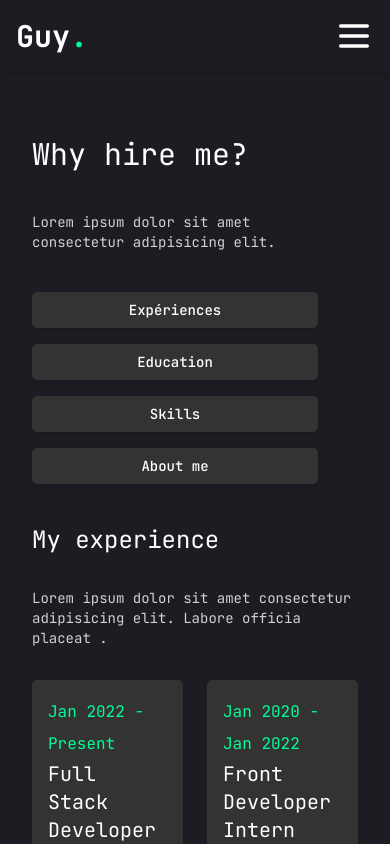
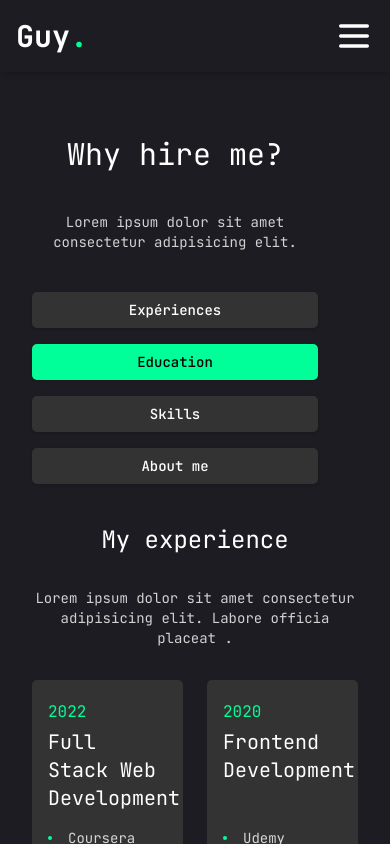
Before and after one commit to guyevaristebade/Portefolio_V2, a Next.js app: page /resume in a window 390 px wide. Both pictures are taken after a click on the button "Education". Shown: the top 844 px of the page. Built offline with nearby package versions, Linux system fonts and the light colour scheme.

Commit message:
resume en cours

```diff
--- a/app/resume/page.tsx
+++ b/app/resume/page.tsx
@@ -1,8 +1,11 @@
 "use client";
 import Experience from "@/components/Experience";
+import Education from "@/components/Education";
 import Spacing from "@/components/Spacing";
 import { Button } from "@/components/ui/button";
+import { cn } from "@/lib/utils";
 import React, { useState } from "react";
+import Skills from "@/components/Skills";
 
 const ResumePage = () => {
   const [onglet, setOnglet] = useState<string>("experience");
@@ -12,33 +15,45 @@ const ResumePage = () => {
   };
   return (
     <div className="grid grid-cols-1 gap-10 md:grid-cols-3">
-      <div className="flex flex-col gap-10 col-span-1">
-        <h1 className="text-3xl ">Why hire me?</h1>
-        <p className="text-sm text-white/80">
+      <div className="flex flex-col justify-center md:justify-start  gap-10 col-span-1">
+        <h1 className="text-3xl text-center md:text-start">Why hire me?</h1>
+        <p className="text-sm text-white/80 text-center md:text-start">
           Lorem ipsum dolor sit amet consectetur adipisicing elit.
         </p>
         <div className="flex flex-col gap-4">
           <Button
             onClick={() => handleOngletChange("experience")}
-            className="bg-[#333] rounded-[5px] hover:bg-accent hover:text-black duration-500 "
+            className={cn(
+              "bg-[#333] rounded-[5px]  hover:text-white duration-500 ",
+              onglet === "experience" && "bg-accent text-black"
+            )}
           >
             Expériences
           </Button>
           <Button
             onClick={() => handleOngletChange("education")}
-            className="bg-[#333] rounded-[5px] hover:bg-accent hover:text-black duration-500 "
+            className={cn(
+              "bg-[#333] rounded-[5px]  hover:text-white duration-500 ",
+              onglet === "education" && "bg-accent text-black"
+            )}
           >
             Education
           </Button>
           <Button
             onClick={() => handleOngletChange("skills")}
-            className="bg-[#333] rounded-[5px] hover:bg-accent hover:text-black duration-500 "
+            className={cn(
+              "bg-[#333] rounded-[5px]  hover:text-white duration-500 ",
+              onglet === "skills" && "bg-accent text-black"
+            )}
           >
             Skills
           </Button>
           <Button
             onClick={() => handleOngletChange("about-me")}
-            className="bg-[#333] rounded-[5px] hover:bg-accent hover:text-black duration-500 "
+            className={cn(
+              "bg-[#333] rounded-[5px]  hover:text-white duration-500 ",
+              onglet === "about-me" && "bg-accent text-black"
+            )}
           >
             About me
           </Button>
@@ -46,9 +61,8 @@ const ResumePage = () => {
       </div>
       <div className="col-span-2">
         {onglet === "experience" && <Experience />}
-        {onglet === "education" && <Experience />}
-        {onglet === "skill" && <Experience />}
-        {onglet === "about-me" && <Experience />}
+        {onglet === "education" && <Education />}
+        {onglet === "skills" && <Skills />}
       </div>
       <Spacing size="md" />
     </div>
--- /dev/null
+++ b/components/Education.tsx
@@ -0,0 +1,59 @@
+import React from "react";
+import EducationCard from "./EducationCard";
+
+const Education = () => {
+  const educations = [
+    {
+      title: "Full Stack Web Development",
+      plateform: "Coursera",
+      date: "2022",
+    },
+    {
+      title: "Frontend Development",
+      plateform: "Udemy",
+      date: "2020",
+    },
+    {
+      title: "UX/UI Design",
+      plateform: "Interaction Design Foundation",
+      date: "2019",
+    },
+    {
+      title: "Cloud Computing Basics",
+      plateform: "edX",
+      date: "2018",
+    },
+    {
+      title: "Web Development",
+      plateform: "Codecademy",
+      date: "2017",
+    },
+    {
+      title: "Introduction to Programming",
+      plateform: "Khan Academy",
+      date: "2016",
+    },
+  ];
+
+  return (
+    <div className="flex flex-col gap-8">
+      <h2 className="text-2xl text-center md:text-start">My experience</h2>
+      <p className="text-sm text-white/80 text-center md:text-start">
+        Lorem ipsum dolor sit amet consectetur adipisicing elit. Labore officia
+        placeat .
+      </p>
+      <div className="grid grid-cols-2 gap-6 md:grid-cols-2 max-h-[400px] overflow-auto">
+        {educations.map((education, index) => (
+          <EducationCard
+            key={index}
+            date={education.date}
+            title={education.title}
+            plateform={education.plateform}
+          />
+        ))}
+      </div>
+    </div>
+  );
+};
+
+export default Education;
--- /dev/null
+++ b/components/EducationCard.tsx
@@ -0,0 +1,23 @@
+import React from "react";
+
+interface EducationCardProps {
+  date: string;
+  title: string;
+  plateform: string;
+}
+const EducationCard = ({ date, title, plateform }: EducationCardProps) => {
+  return (
+    <div className="bg-[#333] p-4 rounded-[5px] flex flex-col justify-between gap-4">
+      <div>
+        <h3 className="text-accent">{date}</h3>
+        <p className="text-xl">{title}</p>
+      </div>
+      <div className="flex items-center gap-4">
+        <span className="h-1 w-1 rounded-full bg-accent"></span>
+        <p className="text-white/80 text-sm">{plateform}</p>
+      </div>
+    </div>
+  );
+};
+
+export default EducationCard;
--- a/components/Experience.tsx
+++ b/components/Experience.tsx
@@ -1,4 +1,5 @@
 import React from "react";
+// import EducationCard from "./ExperienceCard";
 import ExperienceCard from "./ExperienceCard";
 
 const Experience = () => {
@@ -37,8 +38,8 @@ const Experience = () => {
 
   return (
     <div className="flex flex-col gap-8">
-      <h2 className="text-2xl">My experience</h2>
-      <p className="text-sm text-white/80">
+      <h2 className="text-2xl text-center md:text-start">My experience</h2>
+      <p className="text-sm text-white/80 text-center md:text-start">
         Lorem ipsum dolor sit amet consectetur adipisicing elit. Labore officia
         placeat .
       </p>
--- /dev/null
+++ b/components/Skills.tsx
@@ -0,0 +1,36 @@
+import React from "react";
+import GithubIcons from "./icons/GithubIcons";
+
+const Skills = () => {
+  const skills = [
+    <GithubIcons key="github" />,
+    <GithubIcons key="github-2" />,
+    <GithubIcons key="github-3" />,
+    <GithubIcons key="github-4" />,
+    <GithubIcons key="github-5" />,
+    <GithubIcons key="github-6" />,
+    <GithubIcons key="github-7" />,
+    <GithubIcons key="github-8" />,
+  ];
+  return (
+    <div className="flex flex-col gap-8">
+      <h2 className="text-2xl text-center md:text-start">My skills</h2>
+      <p className="text-sm text-white/80 text-center md:text-start">
+        Lorem ipsum dolor sit amet consectetur adipisicing elit. Labore officia
+        placeat .
+      </p>
+      <div className="grid grid-cols-2 md:grid-cols-3 lg:grid-cols-4 gap-4 max-h-[400px] overflow-auto">
+        {skills.map((icon, index) => (
+          <div
+            key={index}
+            className="flex items-center justify-center p-4 cursor-pointer bg-[#333] hover:text-accent rounded-[5px] transition-all duration-500 ease-in-out"
+          >
+            {icon}
+          </div>
+        ))}
+      </div>
+    </div>
+  );
+};
+
+export default Skills;
--- /dev/null
+++ b/components/icons/HTMLIcons.tsx
@@ -0,0 +1,23 @@
+import React, { ComponentPropsWithoutRef } from "react";
+
+const HTMLIcons = (
+  props: ComponentPropsWithoutRef<"svg"> & { size?: number }
+) => {
+  return (
+    <svg
+      width={props.size}
+      height={props.size}
+      viewBox="0 0 256 208"
+      version="1.1"
+      preserveAspectRatio="xMidYMid"
+      {...props}
+    >
+      <path
+        d="M3 1.5C2.86193 1.5 2.75 1.61193 2.75 1.75V11.3003C2.75 11.3896 2.79769 11.4722 2.87509 11.5168L7.73381 14.3194C7.80942 14.363 7.90231 14.364 7.97886 14.3221L13.1201 11.5048C13.2002 11.4609 13.25 11.3769 13.25 11.2856V1.75C13.25 1.61193 13.1381 1.5 13 1.5H3ZM1.25 1.75C1.25 0.783502 2.0335 0 3 0H13C13.9665 0 14.75 0.783503 14.75 1.75V11.2856C14.75 11.9248 14.4015 12.5131 13.841 12.8203L8.69968 15.6375C8.16383 15.9311 7.51363 15.924 6.98434 15.6187L2.12562 12.8162C1.58382 12.5037 1.25 11.9258 1.25 11.3003V1.75ZM5 4.25C5 3.83579 5.33579 3.5 5.75 3.5H10.3654C10.7796 3.5 11.1154 3.83579 11.1154 4.25C11.1154 4.66421 10.7796 5 10.3654 5H6.5V6.71154H10.3654C10.7796 6.71154 11.1154 7.04732 11.1154 7.46154V10.3462C11.1154 10.6302 10.9549 10.8899 10.7008 11.017L8.3931 12.1708C8.18196 12.2764 7.93343 12.2764 7.72228 12.1708L5.41459 11.017C5.1605 10.8899 5 10.6302 5 10.3462V9.76923C5 9.35502 5.33579 9.01923 5.75 9.01923C6.16421 9.01923 6.5 9.35502 6.5 9.76923V9.88263L8.05769 10.6615L9.61539 9.88263V8.21154H5.75C5.33579 8.21154 5 7.87575 5 7.46154V4.25Z"
+        fill="currentColor"
+      />
+    </svg>
+  );
+};
+
+export default HTMLIcons;
```
Also changed, not shown: components/icons/NextJSIcons.tsx (added, +20 -0 lines).
